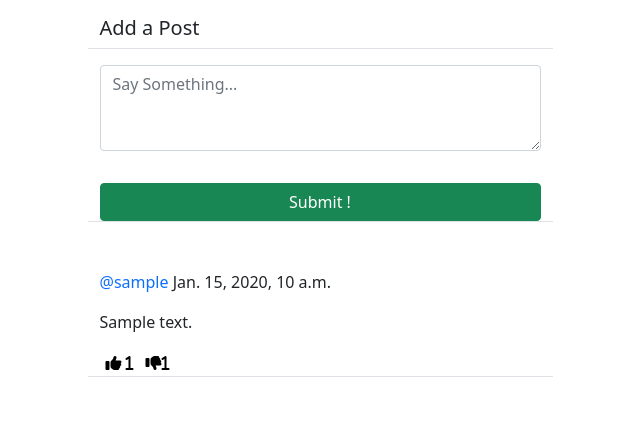
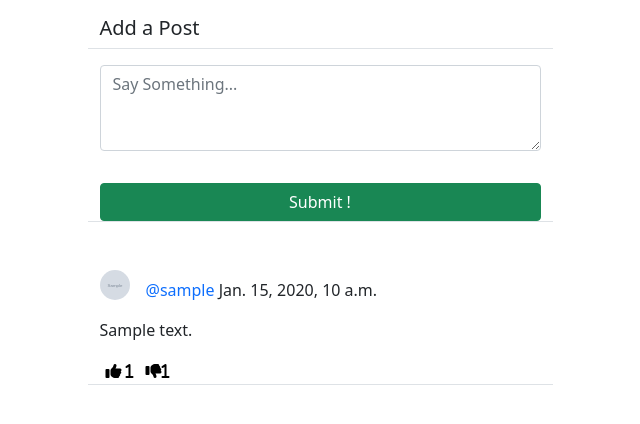
Before and after one commit to fernandezfelicio24/django_insta_media_website-, a Django app: page /social/ in a window 1280 px wide. Shown: the part 56-480 px from the top of the page, without its empty margins (320-960 px from the left). Run offline with Django 4.2, Linux system fonts and the light colour scheme; a user stored in the database is signed in; tables that the repository leaves empty hold one stand-in row (values such as "Sample post"); grey boxes marked "Sample" are stand-in pictures; some libraries are stand-ins or nearby versions.

Commit message:
Building Social Media : Part 9 Final Improvements Part 1

```diff
--- a/django_insta_media_website/settings.py
+++ b/django_insta_media_website/settings.py
@@ -55,6 +55,7 @@ INSTALLED_APPS = [
 
     'social',
     'landing',
+
 
 ]
 
@@ -154,6 +155,7 @@ MEDIA_URL = '/media/'
 MEDIA_ROOT = os.path.join(BASE_DIR, 'media')
 STATICFILES_DIRS = (
     os.path.join(BASE_DIR, 'static'),
+
 )
 
 CRISPY_ALLOWED_TEMPLATE_PACKS = "bootstrap5"
--- a/landing/templates/landing/base.html
+++ b/landing/templates/landing/base.html
@@ -1,4 +1,5 @@
 {% load static %}
+
 <!doctype html>
 <html lang="en">
 <head>
@@ -11,6 +12,7 @@
 
     {% block app_css %}
         <link rel="stylesheet" type="text/css" href="{% static "css/styles.css" %}">
+         <link rel="stylesheet" type="text/css" href="{% static "css/styles_socialapp.css" %}">
     {% endblock %}
 
 </head>
--- a/landing/templates/landing/navbar.html
+++ b/landing/templates/landing/navbar.html
@@ -42,7 +42,7 @@
                                 <span class="input-group-text" id="basic-addon1">@</span>
                                 <input type="text" class="form-control" placeholder="Username" aria-label="Username" aria-describedby="basic-addon1" name="find" value="{{ request.GET.find}}">
                             </div>
-                              <button style="border: none; background-color: transparent; box-shadow: none"; type="submit"> <i class="fa fa-search"></i>  </button>
+                              <button class="remove-default-btn" type="submit"> <i class="fa fa-search"></i>  </button>
                       </form>
                         {% if user.is_authenticated %}
                             <div class="nav-item dropdown">
--- a/social/templates/social/comment_delete.html
+++ b/social/templates/social/comment_delete.html
@@ -5,7 +5,7 @@
         <div class="container">
             <div class="row mt-5">
                     <div class="col-md-5 col-sm-6 ">
-                      <a href="{% url 'post-detail' object.pk %}" class="btn btn-light">Back To Post</a>
+                      <a href="{% url 'post-detail' object.post.slug %}" class="btn btn-light">Back To Post</a>
                     </div>
              </div>
 
--- a/social/templates/social/post_list.html
+++ b/social/templates/social/post_list.html
@@ -25,8 +25,18 @@
             {% for post in post_list %}
                 <div class="row justify-content-center mt-3">
                     <div class="col-md-5 col-sm-12 border-bottom position-relative">
+                              <div>
+                                  <a href="{% url 'profile' post.author.profile.pk %}">
+                                        <img class="rounded-circle post-img" height="30" width="30" src="{{ post.author.profile.picture.url }}" />
+                                  </a>
 
-                              <p><a style="text-decoration: none" class="text-primary" href="{% url 'profile' post.author.profile.pk %}">@{{ post.author }}</a> {{ post.created_on }}</p>
+                                  <p class="post-text">
+                                      <a  class="text-primary post-link" href="{% url 'profile' post.author.profile.pk %}">@{{ post.author }}
+                                      </a>
+                                      {{ post.created_on }}
+                                  </p>
+                              </div>
+
                         <div class="position-relative">
                                 <p>{{ post.body }}</p>
                                 <a href="{% url 'post-detail' post.slug %}" class="stretched-link"></a>
@@ -36,7 +46,7 @@
                                 <form method="POST" action="{% url 'like' post.pk %}">
                                     {% csrf_token %}
                                     <input type="hidden" name="next" value="{{ request.path }}">
-                                    <button style="background-color: transparent; border: none; box-shadow: none" type="submit">
+                                    <button class="remove-default-btn" type="submit">
                                         <i class="fa fa-thumbs-up"> <span>{{post.likes.all.count   }}</span></i>
                                     </button>
                                 </form>
@@ -44,7 +54,7 @@
                                 <form method="POST" action="{% url 'dislike' post.pk %}">
                                     {% csrf_token %}
                                      <input type="hidden" name="next" value="{{ request.path }}">
-                                    <button style="background-color: transparent; border: none; box-shadow: none" type="submit">
+                                    <button class="remove-default-btn" type="submit">
                                         <i class="fa fa-thumbs-down"><span>{{ post.dislikes.all.count }}</span></i>
                                     </button>
                                 </form>
--- a/social/views.py
+++ b/social/views.py
@@ -11,7 +11,10 @@ from django.views.generic.edit import UpdateView, DeleteView
 
 class PostListView(LoginRequiredMixin, View):
     def get(self, request, *args, **kwargs):
-        posts = Post.objects.all().order_by('-created_on')
+        logged_in_user = request.user
+        posts = Post.objects.filter(
+                    author__profile__followers__in=[logged_in_user.id]
+                ).order_by('-created_on')
         form = PostForm()
         context = {
             'post_list' : posts,
--- /dev/null
+++ b/static/css/styles_socialapp.css
@@ -0,0 +1,22 @@
+.remove-default-btn {
+    background-color: transparent;
+    border: none;
+    box-shadow: none;
+}
+
+.edit-color {
+    color: #333;
+}
+
+.post-link {
+    text-decoration: none;
+}
+
+.post-text{
+    padding-top: 0.5rem;
+}
+
+.post-img{
+    float: left;
+    margin-right: 1rem;
+}
```
Also changed, not shown: social/templates/social/post_detail.html (+30 -8 lines), social/templates/social/profile.html (+16 -6 lines), social/templates/social/search.html (+10 -0 lines).
